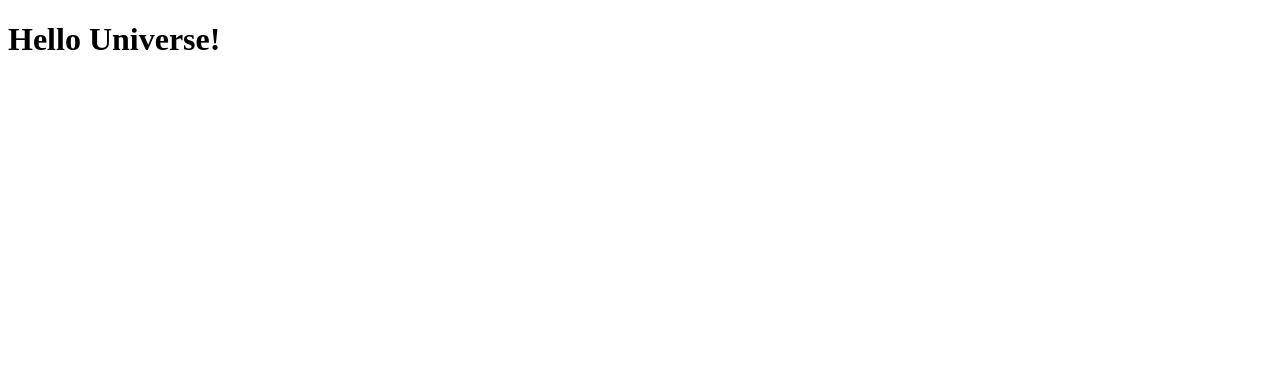
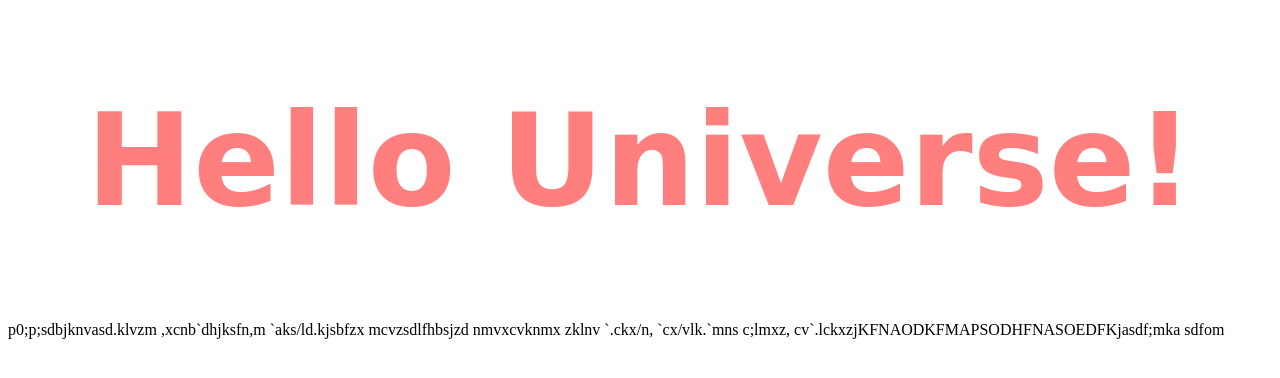
Before and after one commit to TinaGurung22/TinaGurung22.github.io, a plain HTML site: page index.html in a window 1280 px wide. Drawn offline with Linux system fonts and the light colour scheme; files that its build step writes are made by us from their sources.

Commit message:
broke my website

```diff
--- a/index.html
+++ b/index.html
@@ -2,9 +2,12 @@
 <html>
   <head>
     <title>WHAT'S GOOD!</title>
-          <link rel="stylesheet" type="text/css" href= "css/style.css">
+          <link rel="stylesheet" type="text/css" href= "style.css">
     </head>
     <body>
       <h1>Hello Universe!</h1>
+      p0;p;sdbjknvasd.klvzm ,xcnb`dhjksfn,m `aks/ld.kjsbfzx mcvzsdlfhbsjzd nmvxcvknmx
+
+      zklnv `.ckx/n, `cx/vlk.`mns c;lmxz, cv`.lckxzjKFNAODKFMAPSODHFNASOEDFKjasdf;mka sdfom
 </body>
 </html>
--- a/style.css
+++ b/style.css
@@ -1,5 +1,6 @@
-hi {
+h1 {
   font-size: 8em;
   font-family: cursive;
-  colour:#rgba(255, 0, 0, 0.5);
+  color: rgba(255, 0, 0, 0.5);
+  text-align: center;
 }
```
